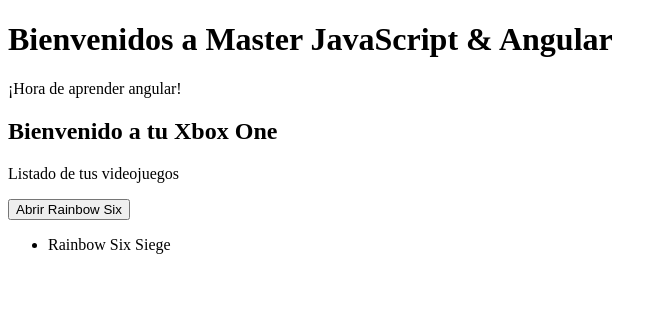
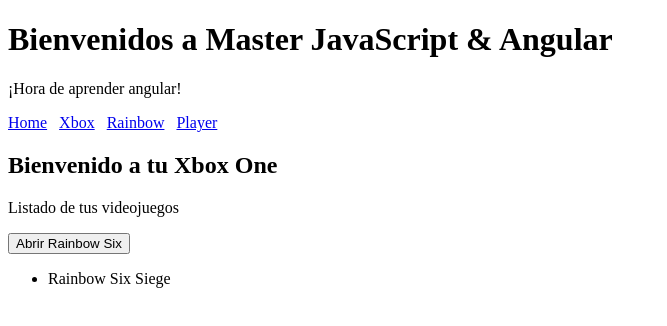
Before and after one commit to Juandieruiz/Master-JavaScript, an Angular app in the folder angular-learning/: page /xbox in a window 1280 px wide. Shown: the top 326 px of the page, without its empty margins (0-667 px from the left). Built offline with nearby package versions, Linux system fonts and the light colour scheme.

Commit message:
menu nav

```diff
--- a/angular-learning/src/app/app.component.html
+++ b/angular-learning/src/app/app.component.html
@@ -3,18 +3,21 @@
 
 <p>¡Hora de aprender angular!</p>
 
+<nav>
+    <a [routerLink]="['/']">Home</a>
+    &nbsp;
+    <a [routerLink]="['/xbox']">Xbox</a>
+    &nbsp;
+    <a [routerLink]="['/rainbow']">Rainbow</a>
+    &nbsp;
+    <a [routerLink]="['/player']">Player</a>
+
+</nav>
+
 <router-outlet></router-outlet>
 </div>
 <!-- ? Encendido de Xbox -->
-<!-- <button (click)="Xbox(false)" *ngIf="mostrarVideojuegos">Apagar Xbox</button>
-<button (click)="Xbox(true)" *ngIf="!mostrarVideojuegos">Encender Xbox</button>
 
-    Probando Hook de ngOnDestroy
-
-<div id="videojuego">
-    <app-videojuego *ngIf="mostrarVideojuegos"></app-videojuego>
-
-</div> -->
 
 <!-- ? Cargando Videojuego Rainbow -->
 <!-- <app-rainbow-six-siege></app-rainbow-six-siege> -->
```
Also changed, not shown: angular-learning/src/app/components/videojuego/videojuego.component.html (+9 -0 lines).
